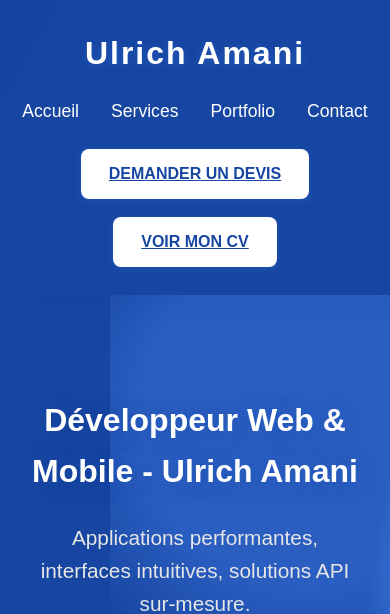
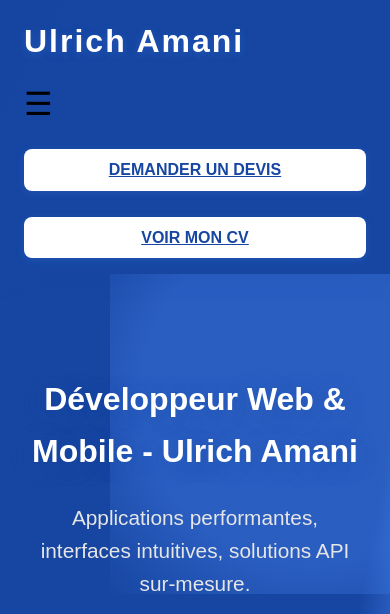
Before and after one commit to pytharchimede/ulrichWebSite, a PHP site: page / in a window 390 px wide. Shown: the top 614 px of the page. Run offline with PHP 8.4, Linux system fonts and the light colour scheme.

Commit message:
Add humberger menu

```diff
--- a/css/style.css
+++ b/css/style.css
@@ -19,7 +19,8 @@ header {
   display: flex;
   align-items: center;
   justify-content: space-between;
-  padding: 28px 60px;
+  flex-wrap: wrap;
+  padding: 1rem 2rem;
   box-shadow: 0 4px 24px rgba(23,70,162,0.12);
   position: sticky;
   top: 0;
@@ -30,6 +31,17 @@ header {
   font-weight: bold;
   letter-spacing: 2px;
   text-shadow: 0 2px 8px #4F8DFD44;
+}
+nav {
+  display: flex;
+  gap: 1rem;
+}
+.menu-toggle {
+  display: none;
+  font-size: 2rem;
+  background: none;
+  border: none;
+  cursor: pointer;
 }
 header nav {
   display: flex;
@@ -382,6 +394,38 @@ footer nav a:hover {
     gap: 18px;
     text-align: center;
   }
+  header nav {
+    display: none;
+    flex-direction: column;
+    background: #fff;
+    position: absolute;
+    top: 70px;
+    left: 0;
+    width: 100%;
+    box-shadow: 0 2px 8px rgba(0,0,0,0.1);
+    z-index: 10;
+  }
+  header nav.active {
+    display: flex;
+  }
+  .menu-toggle {
+    display: block;
+  }
+  .cta-button {
+    font-size: 1rem;
+    padding: 0.5rem 1rem;
+    margin-left: 0.5rem;
+  }
+  header {
+    flex-direction: column;
+    align-items: flex-start;
+  }
+}
+@media (max-width: 500px) {
+  .cta-button {
+    width: 100%;
+    margin: 0.5rem 0 0 0;
+  }
 }
 @media (max-width: 600px) {
   .hero-text h1 {
--- a/index.html
+++ b/index.html
@@ -10,6 +10,7 @@
     <!-- Header -->
     <header>
         <div class="logo">Ulrich Amani</div>
+        <button class="menu-toggle" aria-label="Ouvrir le menu">&#9776;</button>
         <nav>
             <a href="#">Accueil</a>
             <a href="#">Services</a>
@@ -17,7 +18,7 @@
             <a href="#contact">Contact</a>
         </nav>
         <a href="devis.html" class="cta-button">Demander un devis</a>
-        <a href="cv/index.php" class="cta-button" target="_blank" rel="noopener">Voir mon CV</a>
+        <a href="https://fidest.ci/ulrichamani" class="cta-button" target="_blank" rel="noopener">Voir mon CV</a>
     </header>
 
     <!-- Hero Section -->
--- a/js/main.js
+++ b/js/main.js
@@ -27,4 +27,11 @@ document.addEventListener("DOMContentLoaded", function () {
       contactForm.reset(); // Réinitialise le formulaire
     });
   }
+
+  // Gestion du menu responsive
+  const menuToggle = document.querySelector(".menu-toggle");
+  const nav = document.querySelector("header nav");
+  menuToggle.addEventListener("click", function () {
+    nav.classList.toggle("active");
+  });
 });
```
